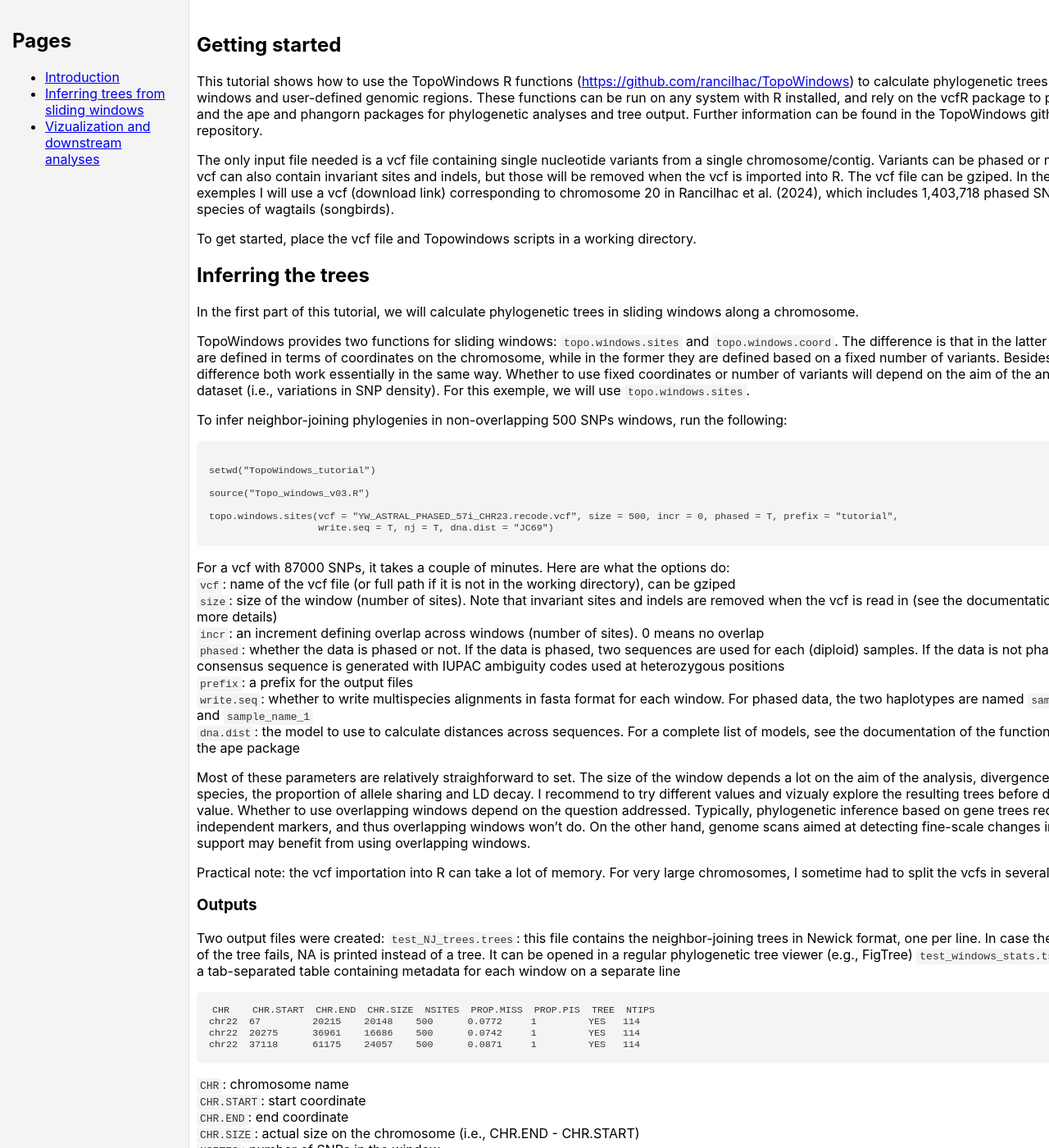
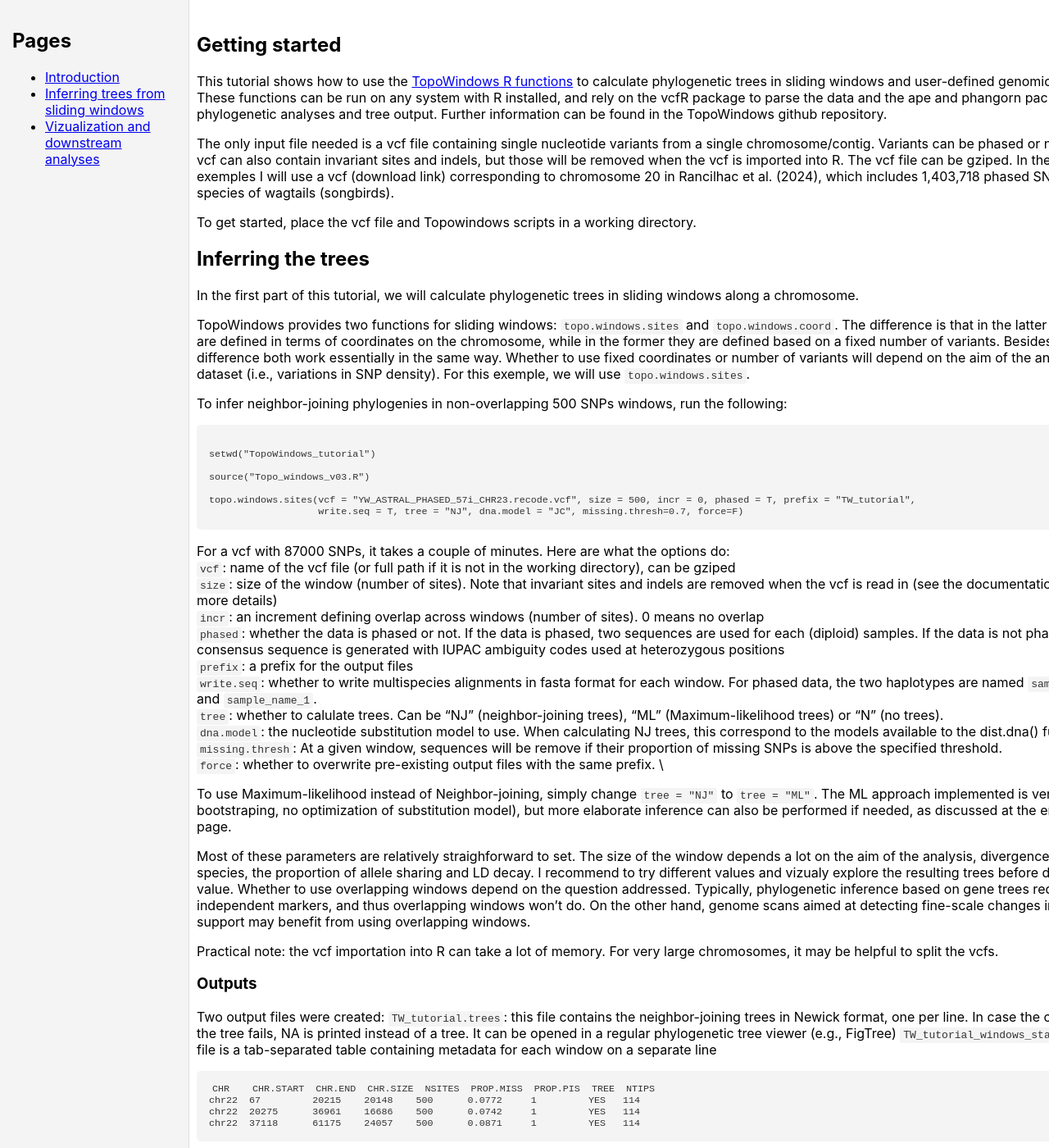
Before and after one commit to rancilhac/Genome-Wide-Phylogenies.github.io, a Jekyll site: the page built from Sliding-windows.md, in a window 1280 px wide and 1400 px high. Shown: the whole window at 82% size. Built offline with Jekyll 4.4.1, drawn with Linux system fonts in a browser that asks for light colours; our own code applies the rules of GitHub Pages for plain Markdown files; some of the changed text lies outside the part shown.

Commit message:
Update Sliding-windows.md

````diff
--- a/Sliding-windows.md
+++ b/Sliding-windows.md
@@ -4,7 +4,7 @@ title: Calulating phylogenetic trees in sliding windows
 
 ## Getting started
 
-This tutorial shows how to use the TopoWindows R functions ([https://github.com/rancilhac/TopoWindows](https://github.com/rancilhac/TopoWindows)) to calculate phylogenetic trees in sliding windows and user-defined genomic regions. These functions can be run on any system with R installed, and rely on the vcfR package to parse the data and the ape and phangorn packages for phylogenetic analyses and tree output. Further information can be found in the TopoWindows github repository.
+This tutorial shows how to use the [TopoWindows R functions](https://github.com/rancilhac/TopoWindows) to calculate phylogenetic trees in sliding windows and user-defined genomic regions. These functions can be run on any system with R installed, and rely on the vcfR package to parse the data and the ape and phangorn packages for phylogenetic analyses and tree output. Further information can be found in the TopoWindows github repository.
 
 The only input file needed is a vcf file containing single nucleotide variants from a single chromosome/contig. Variants can be phased or not, and the vcf can also contain invariant sites and indels, but those will be removed when the vcf is imported into R. The vcf file can be gziped. In the following exemples I will use a vcf (download link) corresponding to chromosome 20 in Rancilhac et al. (2024), which includes 1,403,718 phased SNPs from 6 species of wagtails (songbirds).
 
@@ -23,8 +23,8 @@ setwd("TopoWindows_tutorial")
 
 source("Topo_windows_v03.R")
 
-topo.windows.sites(vcf = "YW_ASTRAL_PHASED_57i_CHR23.recode.vcf", size = 500, incr = 0, phased = T, prefix = "tutorial",
-                   write.seq = T, nj = T, dna.dist = "JC69")
+topo.windows.sites(vcf = "YW_ASTRAL_PHASED_57i_CHR23.recode.vcf", size = 500, incr = 0, phased = T, prefix = "TW_tutorial",
+                   write.seq = T, tree = "NJ", dna.model = "JC", missing.thresh=0.7, force=F)
 ```
 For a vcf with 87000 SNPs, it takes a couple of minutes. Here are what the options do: \
 `vcf`: name of the vcf file (or full path if it is not in the working directory), can be gziped \
@@ -32,18 +32,23 @@ For a vcf with 87000 SNPs, it takes a couple of minutes. Here are what the optio
 `incr`: an increment defining overlap across windows (number of sites). 0 means no overlap \
 `phased`: whether the data is phased or not. If the data is phased, two sequences are used for each (diploid) samples. If the data is not phased, a consensus sequence is generated with IUPAC ambiguity codes used at heterozygous positions \
 `prefix`: a prefix for the output files \
-`write.seq`: whether to write multispecies alignments in fasta format for each window. For phased data, the two haplotypes are named `sample_name_0` and `sample_name_1` \
-`dna.dist`: the model to use to calculate distances across sequences. For a complete list of models, see the documentation of the function dist.dna() in the ape package
+`write.seq`: whether to write multispecies alignments in fasta format for each window. For phased data, the two haplotypes are named `sample_name_0` and `sample_name_1`. \
+`tree`: whether to calulate trees. Can be "NJ" (neighbor-joining trees), "ML" (Maximum-likelihood trees) or "N" (no trees). \
+`dna.model`: the nucleotide substitution model to use. When calculating NJ trees, this correspond to the models available to the dist.dna() function in ape. \
+`missing.thresh`: At a given window, sequences will be remove if their proportion of missing SNPs is above the specified threshold. \
+`force`: whether to overwrite pre-existing output files with the same prefix. \
+
+To use Maximum-likelihood instead of Neighbor-joining, simply change `tree = "NJ"` to `tree = "ML"`. The ML approach implemented is very simple (no bootstraping, no optimization of substitution model), but more elaborate inference can also be performed if needed, as discussed at the end of this page.
 
 Most of these parameters are relatively straighforward to set. The size of the window depends a lot on the aim of the analysis, divergence times across species, the proportion of allele sharing and LD decay. I recommend to try different values and vizualy explore the resulting trees before deciding on a value. Whether to use overlapping windows depend on the question addressed. Typically, phylogenetic inference based on gene trees requires independent markers, and thus overlapping windows won't do. On the other hand, genome scans aimed at detecting fine-scale changes in topological support may benefit from using overlapping windows.
 
-Practical note: the vcf importation into R can take a lot of memory. For very large chromosomes, I sometime had to split the vcfs in several parts.
+Practical note: the vcf importation into R can take a lot of memory. For very large chromosomes, it may be helpful to split the vcfs.
 
 ### Outputs
 
 Two output files were created:
-`test_NJ_trees.trees`: this file contains the neighbor-joining trees in Newick format, one per line. In case the calculation of the tree fails, NA is printed instead of a tree. It can be opened in a regular phylogenetic tree viewer (e.g., FigTree)
-`test_windows_stats.tsv`: this file is a tab-separated table containing metadata for each window on a separate line
+`TW_tutorial.trees`: this file contains the neighbor-joining trees in Newick format, one per line. In case the calculation of the tree fails, NA is printed instead of a tree. It can be opened in a regular phylogenetic tree viewer (e.g., FigTree)
+`TW_tutorial_windows_stats.tsv`: this file is a tab-separated table containing metadata for each window on a separate line
 
 ```
 CHR    CHR.START  CHR.END  CHR.SIZE  NSITES  PROP.MISS  PROP.PIS  TREE  NTIPS
@@ -61,7 +66,7 @@ chr22  37118      61175    24057    500      0.0871     1         YES   114
 `TREE`: whether a NJ tree could be calculated (if not, `NA` in this column and in the `.trees` file) \
 `NTIPS`: the number of tips in the tree (here twice the number of samples since the vcf contains phased diploid individuals, for unphased data it should be the number of samples). Note that this number can be smaller than the number of sequences, because some sequences are droped when they contain too much missing data. \
 
-In another tutorial we will see how to use these two files to filter and subset the trees.
+In the next page of this tutorial, we will see how to manipulate these two files to subset the trees and use them in downstream analyses.
 
 ### Inferring trees using likelihood approaches
 
````
